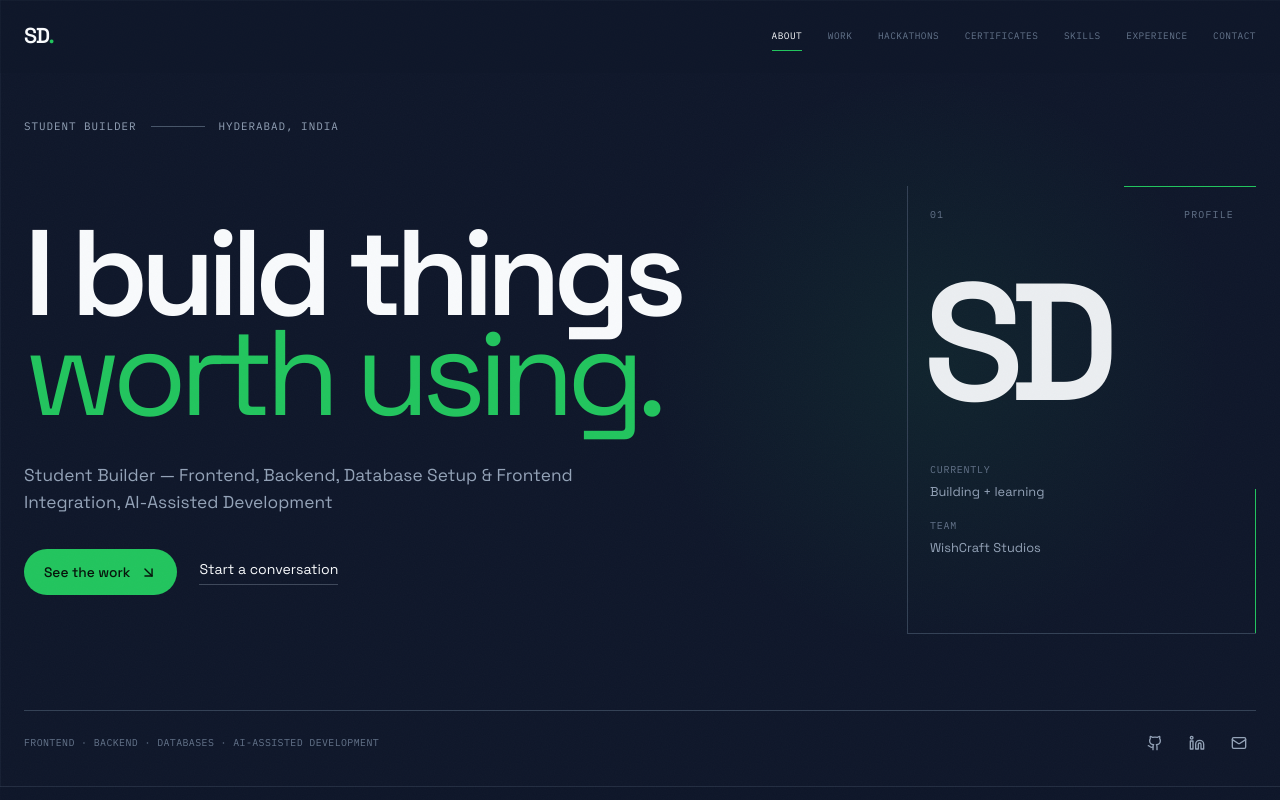
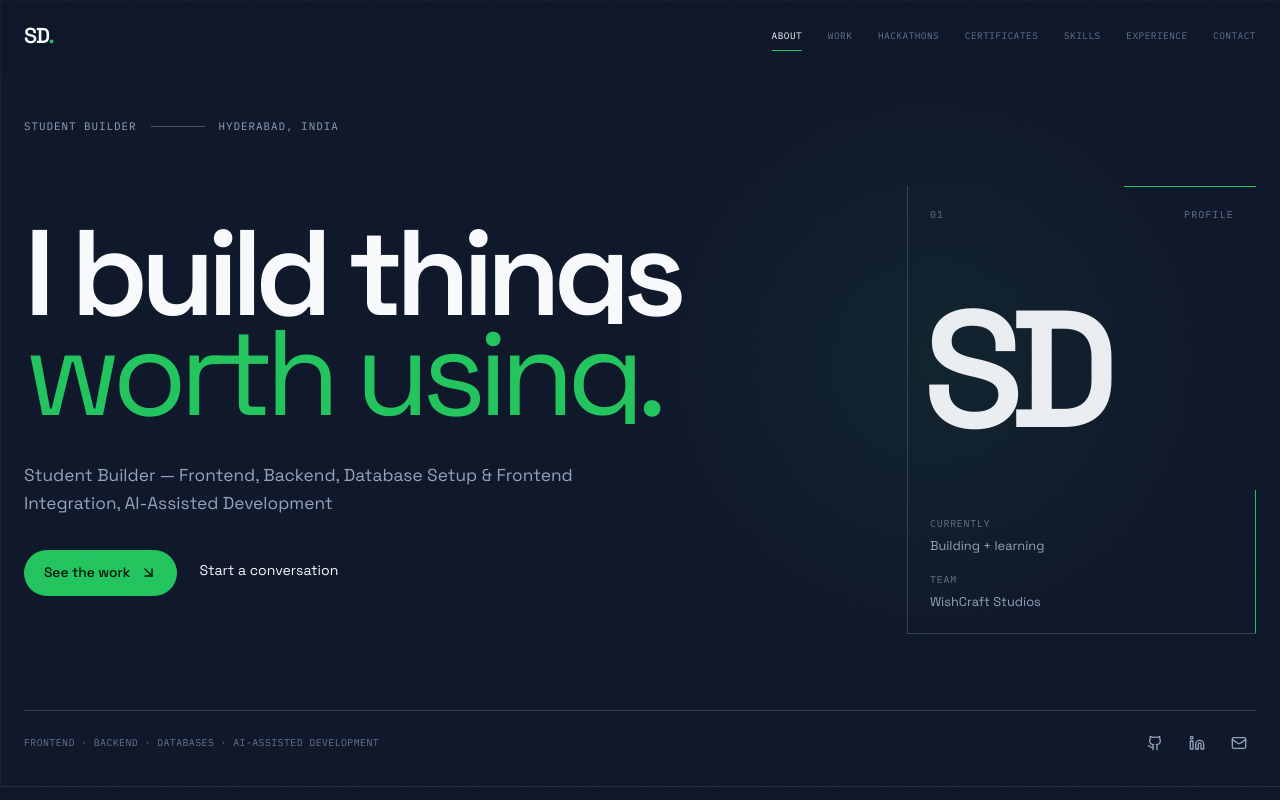
Before and after one commit to Penguin-boss/Sankeerth-Portfolio, a Next.js app: page / in a window 1280 px wide. Shown: the top 800 px of the page. Built offline with nearby package versions, Linux system fonts and the light colour scheme.

Commit message:
Update globals.css

```diff
--- a/src/app/globals.css
+++ b/src/app/globals.css
@@ -3085,3 +3085,237 @@ main {
    Only the Hero boundary is affected.
    Other sections retain their normal editorial spacing.
 */
+/* ============================================================
+   HERO MOTION SYSTEM
+   ============================================================ */
+
+.hero-title-mask {
+  position: relative;
+  overflow: hidden;
+  display: block;
+}
+
+/* Keeps the headline reveal clean */
+.hero-title-mask .hero-section__title {
+  will-change: transform, opacity;
+  transform-origin: 50% 100%;
+}
+
+/* Profile scan line */
+.hero-artifact__scan {
+  position: absolute;
+
+  right: 0;
+  bottom: 0;
+
+  width: 1px;
+  height: 32%;
+
+  background: var(--accent);
+
+  transform-origin: bottom;
+  pointer-events: none;
+}
+
+/* Subtle entrance for the hero grid */
+.hero-section__grid {
+  will-change: transform;
+}
+
+/* ============================================================
+   EDITORIAL SCROLL REVEALS
+   ============================================================ */
+
+[data-art-reveal] {
+  opacity: 0;
+  transform: translate3d(0, 32px, 0);
+
+  transition:
+    opacity 700ms cubic-bezier(.16, 1, .3, 1),
+    transform 850ms cubic-bezier(.16, 1, .3, 1);
+}
+
+[data-art-reveal].is-visible {
+  opacity: 1;
+  transform: translate3d(0, 0, 0);
+}
+
+/* Image reveal */
+[data-art-reveal="image"] {
+  opacity: 1;
+
+  clip-path: inset(
+    0 14% 0 0
+  );
+
+  transform: translate3d(-14px, 0, 0);
+
+  transition:
+    clip-path 900ms cubic-bezier(.16, 1, .3, 1),
+    transform 900ms cubic-bezier(.16, 1, .3, 1);
+}
+
+[data-art-reveal="image"].is-visible {
+  clip-path: inset(0 0 0 0);
+  transform: translate3d(0, 0, 0);
+}
+
+/* ============================================================
+   PROJECT HOVER
+   ============================================================ */
+
+.project-visual {
+  transform: translateZ(0);
+
+  transition:
+    transform 700ms cubic-bezier(.16, 1, .3, 1),
+    border-color 500ms ease;
+}
+
+.project-article:hover .project-visual {
+  transform:
+    translateY(-6px)
+    scale(1.008);
+}
+
+.project-visual::before {
+  transition:
+    transform 900ms cubic-bezier(.16, 1, .3, 1);
+}
+
+.project-article:hover
+.project-visual::before {
+  transform:
+    rotate(-1deg)
+    scale(1.035);
+}
+
+/* ============================================================
+   LINK UNDERLINE MOTION
+   ============================================================ */
+
+.text-link {
+  position: relative;
+
+  border-bottom: 0;
+}
+
+.text-link::after {
+  content: "";
+
+  position: absolute;
+
+  left: 0;
+  bottom: -5px;
+
+  width: 100%;
+  height: 1px;
+
+  background: var(--accent);
+
+  transform: scaleX(0);
+  transform-origin: right;
+
+  transition:
+    transform 450ms cubic-bezier(.16, 1, .3, 1);
+}
+
+.text-link:hover::after {
+  transform: scaleX(1);
+  transform-origin: left;
+}
+
+/* ============================================================
+   SECTION HEADING MOTION
+   ============================================================ */
+
+.section-heading__title {
+  transition:
+    letter-spacing 700ms cubic-bezier(.16, 1, .3, 1);
+}
+
+.section-heading:hover
+.section-heading__title {
+  letter-spacing: -0.065em;
+}
+
+/* ============================================================
+   BUTTON MICRO MOTION
+   ============================================================ */
+
+.button--primary {
+  position: relative;
+  overflow: hidden;
+}
+
+.button--primary::before {
+  content: "";
+
+  position: absolute;
+
+  inset: 0;
+
+  background: rgba(255, 255, 255, 0.12);
+
+  transform:
+    translateX(-105%);
+
+  transition:
+    transform 500ms cubic-bezier(.16, 1, .3, 1);
+}
+
+.button--primary:hover::before {
+  transform: translateX(0);
+}
+
+.button--primary > * {
+  position: relative;
+  z-index: 1;
+}
+
+/* ============================================================
+   SOCIAL ICON MOTION
+   ============================================================ */
+
+.hero-section__socials a {
+  transition:
+    color 220ms ease,
+    border-color 220ms ease,
+    transform 350ms cubic-bezier(.16, 1, .3, 1);
+}
+
+/* ============================================================
+   REDUCED MOTION
+   ============================================================ */
+
+@media (prefers-reduced-motion: reduce) {
+
+  .hero-title-mask {
+    overflow: visible;
+  }
+
+  .hero-title-mask .hero-section__title {
+    opacity: 1 !important;
+    transform: none !important;
+  }
+
+  .hero-artifact__scan {
+    transform: none !important;
+  }
+
+  [data-art-reveal],
+  [data-art-reveal="image"] {
+    opacity: 1 !important;
+    transform: none !important;
+    clip-path: none !important;
+  }
+
+  .project-article:hover .project-visual {
+    transform: none !important;
+  }
+
+  .project-article:hover
+  .project-visual::before {
+    transform: none !important;
+  }
+}
```
